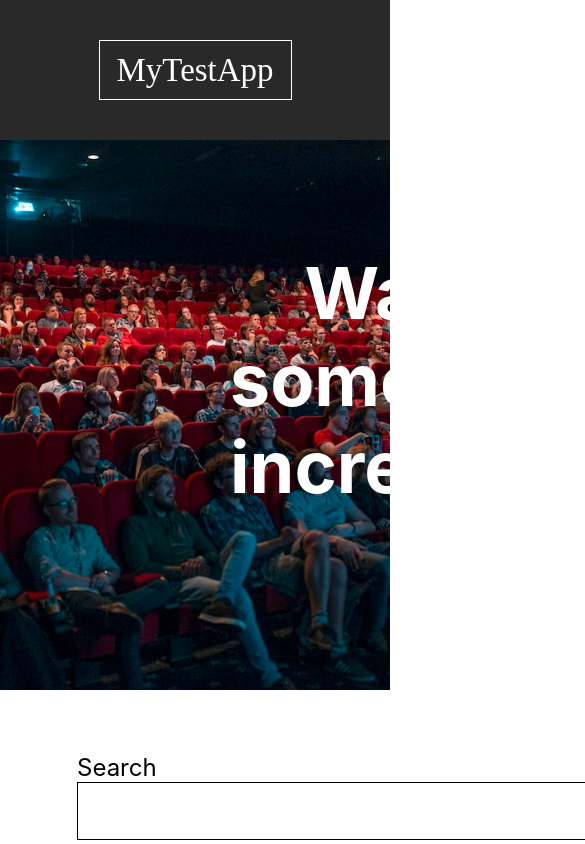
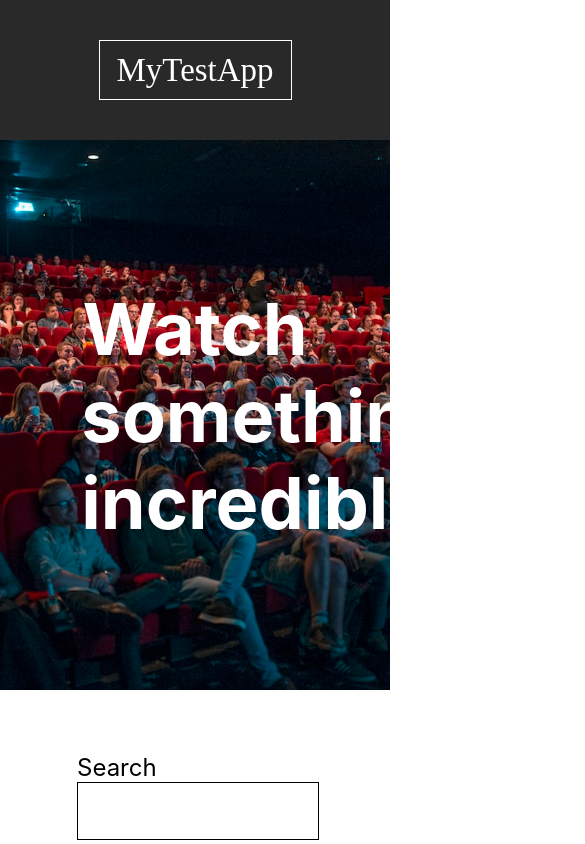
Before and after one commit to Gbengashowunmi/slickMovie, a React (Create React App) app: page / in a window 390 px wide. Shown: the top 844 px of the page, 585 px wide, since content can reach past the window. Built offline with nearby package versions, Linux system fonts and the light colour scheme; no server answers.

Commit message:
responsive

```diff
--- a/src/Pages/landing.scss
+++ b/src/Pages/landing.scss
@@ -1,5 +1,5 @@
 .landing {
-  height: 140px;
+  // height: 140px;
   .header {
     text-align: left;
     padding: 40px 0 40px 77px;
@@ -62,14 +62,14 @@
 
 @media (max-width: 834px) {
   .landing {
+    width: 100%;
     .header {
       display: flex;
       align-items: center;
       justify-content: center;
       padding: 0;
-      width: 100vw;
+      width: 100%;
       height: 140px;
-
       button {
       font-size: 32.94px;
       height: 60px;
@@ -78,15 +78,24 @@
     }
     article {
       display: flex;
+      justify-content: center;
+      align-items: center;
       .hero_image {
-        width: 100%;
+        width:100%;
         height: 550px;
+        // margin: auto;
+        img {
+          width: 100%;
+          height: 100%;
+          object-fit: cover;
+        }
       }
       h1 {
         font-size: 72px;
-        width: 490px;
+        width: 58.28%;
         text-align: center;
-        margin: 109px 172px 159px 172px;
+        margin: auto;
+        // margin: 109px 172px 159px 172px;
       }
     }
     form {
@@ -94,7 +103,7 @@
       text-align: left;
       font-size: 24px;
       input {
-        width: 680px;
+        width: 100%;
         height: 54px;
       }
     }
@@ -111,14 +120,13 @@
       align-items: center;
       justify-content: center;
       padding: 0;
-      width: 320px;
+      width: 100%;
       height: 67px;
 
       button {
       font-size: 18.43px;
       height: 33.58px;
       width: 108px;
-      border: 2px solid red;
       }
     }
     article {
@@ -135,10 +143,12 @@
       }
     }
     form {
-      margin: 56px 0 0 28px;
+      margin: 56px 28px 0 28px;
       text-align: left;
+      // width: 100%;
+
       input {
-        width: 265px;
+        width: 100%;
         height: 34px;
       }
     }
```
